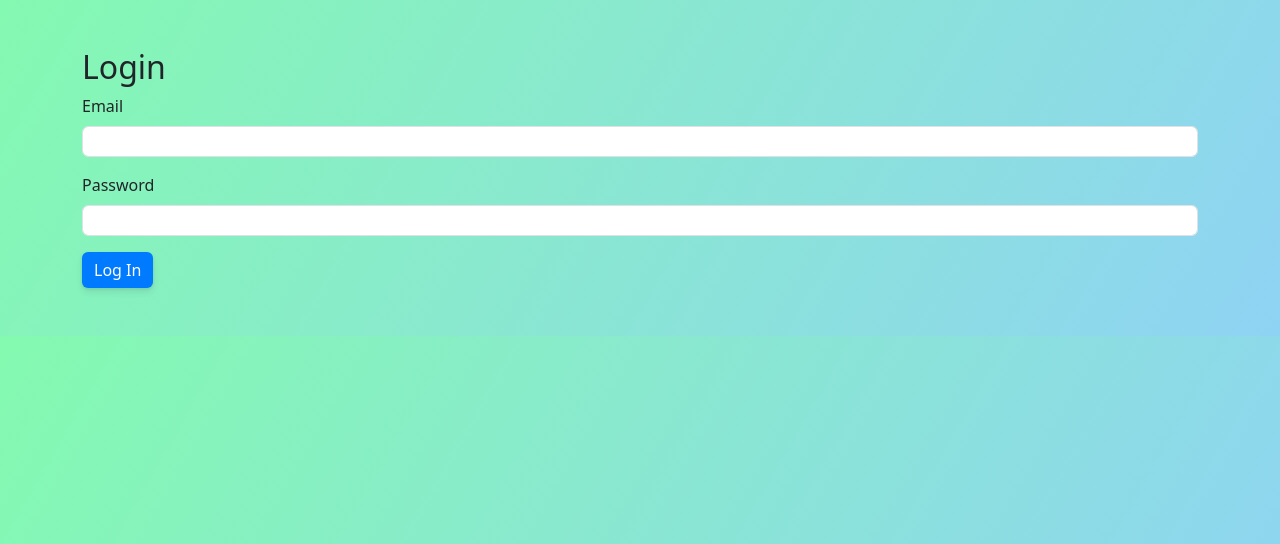
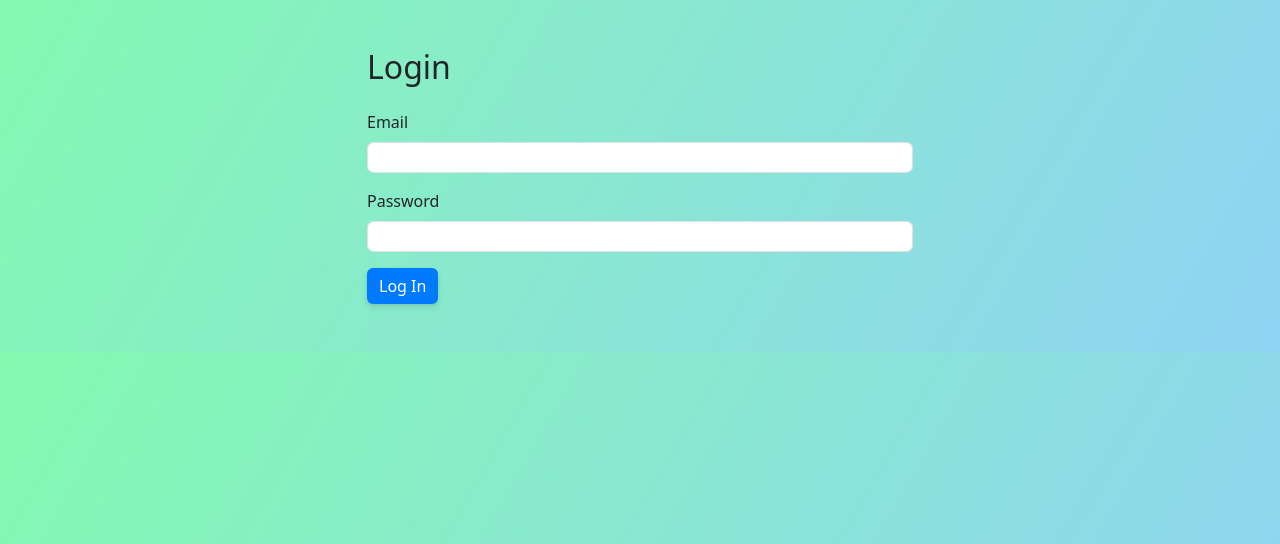
Before and after one commit to MariosAvraam/online-shop, a Flask app: page /login in a window 1280 px wide. Shown: the part 56-600 px from the top of the page. Run offline with Flask 3, Linux system fonts and the light colour scheme; some libraries are stand-ins or nearby versions.

Commit message:
Update login.html. Add styling to form.

```diff
--- a/templates/login.html
+++ b/templates/login.html
@@ -2,7 +2,10 @@
 {% from "bootstrap5/form.html" import render_form %}
 
 {% block content %}
-<h2>Login</h2>
-
-{{ render_form(form, novalidate=True, button_map={"submit": "primary"}) }}
+<div class="row justify-content-center">
+  <div class="col-lg-6 col-md-8">
+    <h2 class="mb-4">Login</h2>
+    {{ render_form(form, novalidate=True, button_map={"submit": "primary btn-block"}) }}
+  </div>
+</div>
 {% endblock %}
```
